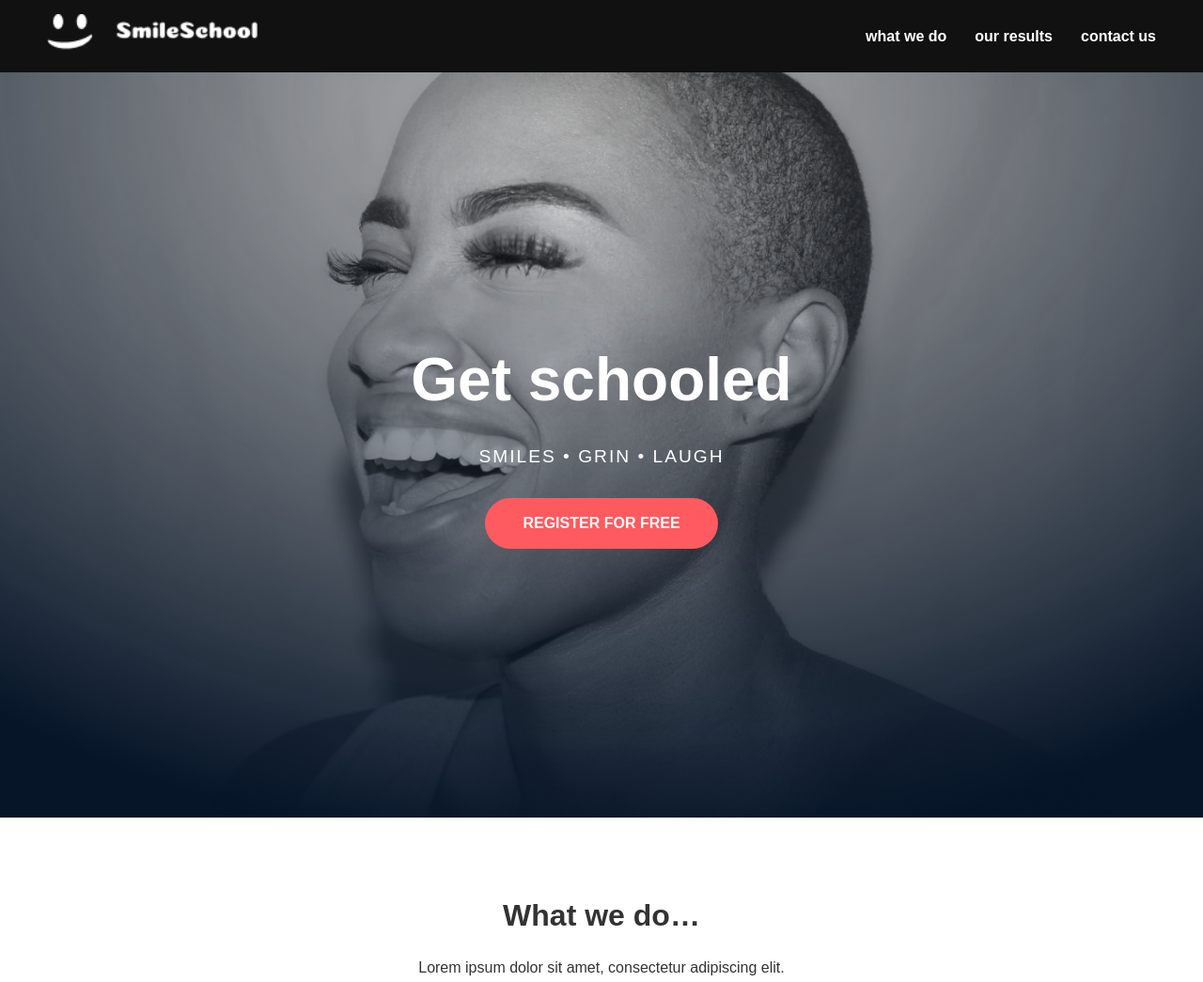
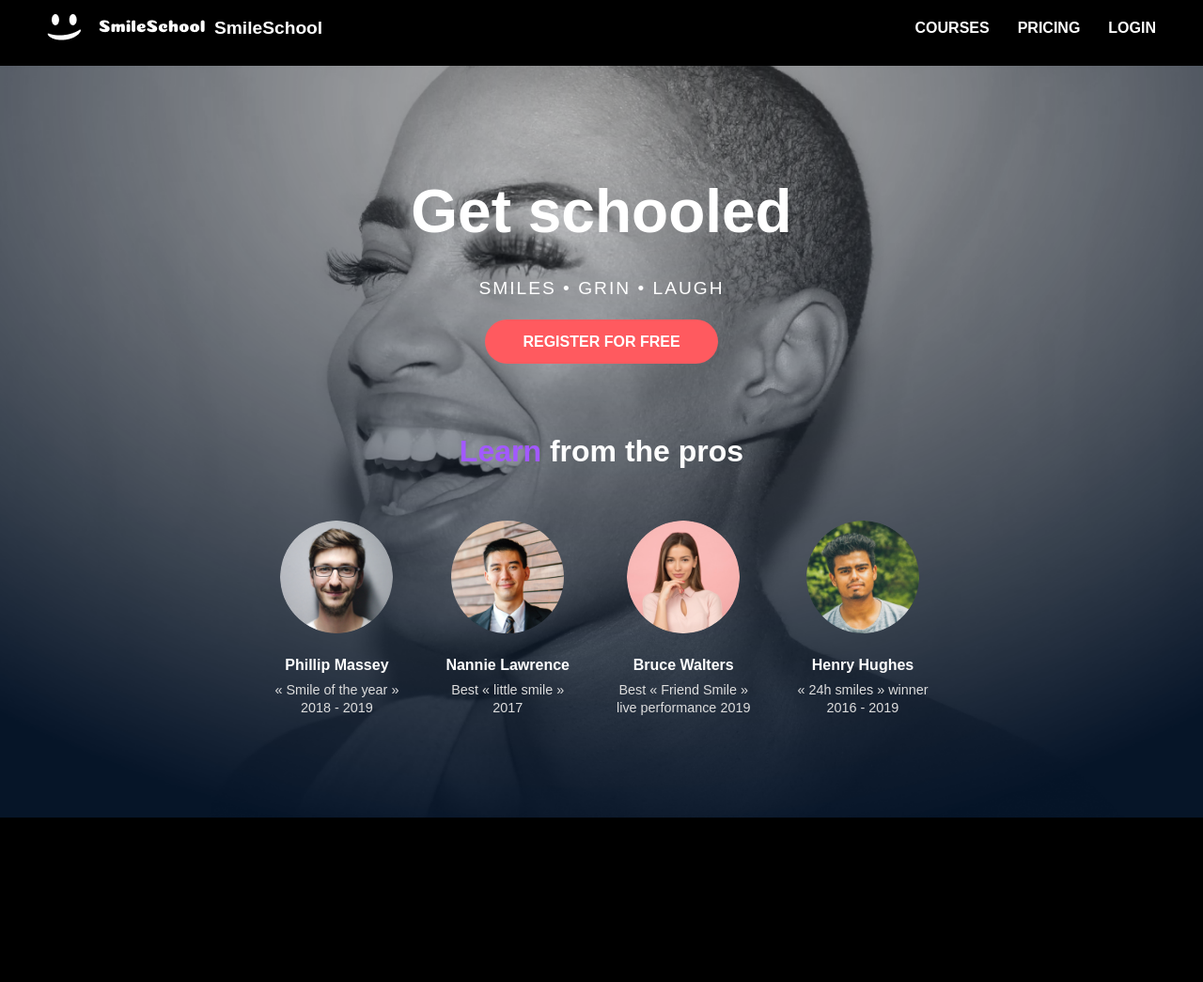
Before and after one commit to Stev1000/alx_html_css, a plain HTML site: page css_advanced/index.html in a window 1280 px wide. Shown: the top 1045 px of the page at 94% size. After the commit the page ends 870 px from the top, so only its background shows below. Drawn offline with Linux system fonts and the light colour scheme.

Commit message:
Implement header, hero banner, and pros section for Task 2 (Figma match)

```diff
--- a/css_advanced/index.html
+++ b/css_advanced/index.html
@@ -3,46 +3,60 @@
 <head>
   <meta charset="UTF-8">
   <meta name="viewport" content="width=device-width, initial-scale=1.0">
-    <title>Headphones</title>
+  <title>SmileSchool</title>
   <link rel="stylesheet" href="styles.css">
 </head>
 <body>
 
   <!-- Header -->
   <header>
-        <a href="#">
-            <img src="images/logo.png" alt="Headphones logo" class="logo">
-        </a>
+    <div class="logo">
+      <img src="images/logo.png" alt="SmileSchool logo">
+      <span>SmileSchool</span>
+    </div>
     <nav>
       <ul>
-                <li><a href="#what-we-do">what we do</a></li>
-                <li><a href="#our-results">our results</a></li>
-                <li><a href="#contact-us">contact us</a></li>
+        <li><a href="#">COURSES</a></li>
+        <li><a href="#">PRICING</a></li>
+        <li><a href="#">LOGIN</a></li>
       </ul>
     </nav>
   </header>
 
-    <!-- Banner -->
+  <!-- Hero Banner -->
   <section class="banner">
+    <div class="banner-content">
       <h1>Get schooled</h1>
-        <p>SMILES &bull; GRIN &bull; LAUGH</p>
-        <a href="#register" class="cta-btn">REGISTER FOR FREE</a>
-    </section>
+      <p>SMILES • GRIN • LAUGH</p>
+      <a href="#" class="cta-btn">REGISTER FOR FREE</a>
+    </div>
 
-    <!-- Placeholder sections for continuity -->
-    <section id="what-we-do">
-        <h2>What we do…</h2>
-        <p>Lorem ipsum dolor sit amet, consectetur adipiscing elit.</p>
-    </section>
-
-    <section id="our-results">
-        <h2>Our Results</h2>
-        <p>Lorem ipsum dolor sit amet, consectetur adipiscing elit.</p>
-    </section>
-
-    <section id="contact-us">
-        <h2>Contact Us</h2>
-        <p>Lorem ipsum dolor sit amet, consectetur adipiscing elit.</p>
+    <!-- Learn from the pros -->
+    <div class="pros">
+      <h2><span class="highlight">Learn</span> from the pros</h2>
+      <div class="profiles">
+        <div class="profile">
+          <img src="images/1.png" alt="Phillip Massey">
+          <h3>Phillip Massey</h3>
+          <p>« Smile of the year »<br>2018 - 2019</p>
+        </div>
+        <div class="profile">
+          <img src="images/2.png" alt="Nannie Lawrence">
+          <h3>Nannie Lawrence</h3>
+          <p>Best « little smile »<br>2017</p>
+        </div>
+        <div class="profile">
+          <img src="images/3.png" alt="Bruce Walters">
+          <h3>Bruce Walters</h3>
+          <p>Best « Friend Smile »<br>live performance 2019</p>
+        </div>
+        <div class="profile">
+          <img src="images/4.png" alt="Henry Hughes">
+          <h3>Henry Hughes</h3>
+          <p>« 24h smiles » winner<br>2016 - 2019</p>
+        </div>
+      </div>
+    </div>
   </section>
 
 </body>
--- a/css_advanced/styles.css
+++ b/css_advanced/styles.css
@@ -6,26 +6,36 @@
 }
 
 body {
-    font-family: Arial, Helvetica, sans-serif;
+  font-family: 'Arial', sans-serif;
+  color: #fff;
+  background-color: #000;
   line-height: 1.5;
-    color: #333;
 }
 
 /* Header */
 header {
-    background-color: #111;
+  position: fixed;
+  top: 0;
+  left: 0;
+  width: 100%;
+  background: #000;
   display: flex;
   justify-content: space-between;
   align-items: center;
   padding: 15px 50px;
-    position: fixed;
-    top: 0;
-    width: 100%;
   z-index: 1000;
 }
 
 .logo {
-    height: 40px;
+  display: flex;
+  align-items: center;
+  gap: 10px;
+  font-weight: bold;
+  font-size: 1.2rem;
+}
+
+.logo img {
+  height: 30px;
 }
 
 nav ul {
@@ -55,17 +65,16 @@ nav ul li a:hover {
   align-items: center;
   text-align: center;
   padding: 0 20px;
-    color: #fff;
-    margin-top: 70px; /* offset for fixed header */
+  margin-top: 70px; /* offset header */
 }
 
-.banner h1 {
+.banner-content h1 {
   font-size: 4rem;
   font-weight: bold;
   margin-bottom: 20px;
 }
 
-.banner p {
+.banner-content p {
   font-size: 1.2rem;
   margin-bottom: 30px;
   letter-spacing: 2px;
@@ -85,14 +94,47 @@ nav ul li a:hover {
   background-color: #e14b4f;
 }
 
-/* Sections */
-section {
-    padding: 80px 50px;
-    text-align: center;
+/* Pros Section */
+.pros {
+  margin-top: 80px;
 }
 
-section h2 {
+.pros h2 {
   font-size: 2rem;
-    margin-bottom: 20px;
+  margin-bottom: 50px;
+}
+
+.highlight {
+  color: #a259ff;
+}
+
+.profiles {
+  display: flex;
+  justify-content: center;
+  gap: 50px;
+  flex-wrap: wrap;
+}
+
+.profile {
+  text-align: center;
+  max-width: 150px;
+}
+
+.profile img {
+  width: 120px;
+  height: 120px;
+  border-radius: 50%;
+  margin-bottom: 15px;
+}
+
+.profile h3 {
+  font-size: 1rem;
   font-weight: bold;
+  margin-bottom: 5px;
 }
+
+.profile p {
+  font-size: 0.9rem;
+  line-height: 1.3;
+  color: #ddd;
+}
```
Lines whose indentation alone changed are shown as unchanged.
